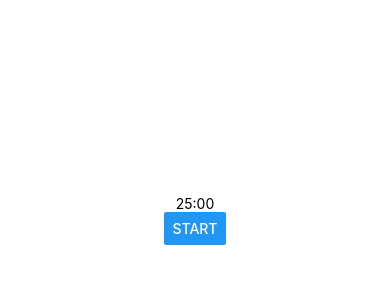
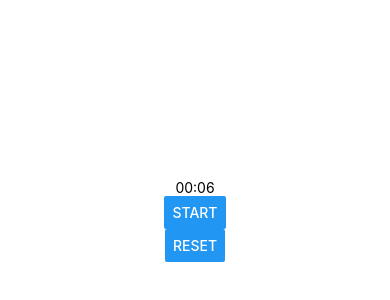
Before and after one commit to apratt957/pomodoro, a React Native app: screen / in a window 390 px wide. Shown: the part 202-502 px from the top of the page. Built offline with nearby package versions, Linux system fonts and the light colour scheme.

Commit message:
added reset

```diff
--- a/App.js
+++ b/App.js
@@ -5,7 +5,7 @@ import Timer from './components/Timer';
 import moment from 'moment';
 
 export default function App() {
-  const [sessionVal, setSessionVal] = useState(25);
+  const [sessionVal, setSessionVal] = useState(0.1);
   const [breakVal, setBreakVal] = useState(5);
   const [time, setTime] = useState(sessionVal * 60 * 1000);
   const [active, setActive] = useState(false);
@@ -24,13 +24,17 @@ export default function App() {
 
   const activeSwitch = () => setActive(!active);
 
+  const resetTime = () =>
+    working ? setTime(sessionVal * 60 * 1000) : setTime(breakVal * 60 * 1000);
+
   return (
     <View style={styles.container}>
       <Timer time={time} />
       <Button
-        title={active ? 'Stop' : 'Start'}
+        title={active ? 'Pause' : 'Start'}
         onPress={() => activeSwitch()}
       />
+      <Button title="Reset" onPress={() => resetTime()} />
     </View>
   );
 }
```
